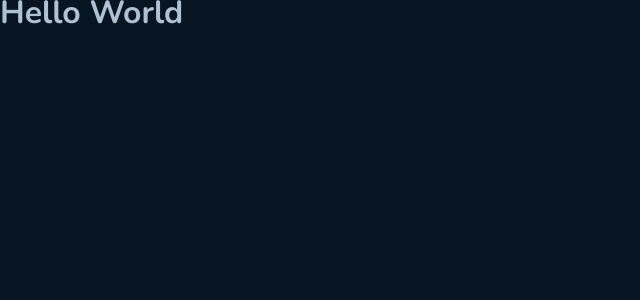
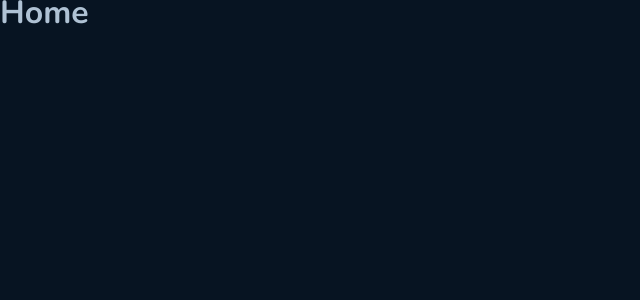
Before and after one commit to rodrigobruno/desafio-03-github-blog, a React (Vite) app: page / in a window 1280 px wide. Shown: the top 300 px of the page, without its empty margins (0-640 px from the left). Built offline with nearby package versions, Linux system fonts and the light colour scheme.

Commit message:
:wrench: chore: Configurando rotas

```diff
--- a/src/App.tsx
+++ b/src/App.tsx
@@ -1,13 +1,16 @@
 import { ThemeProvider } from 'styled-components'
 import { GlobalStyle } from './styles/global'
 import { defaultTheme } from './styles/themes/default'
+import { BrowserRouter } from 'react-router-dom'
+import { AppRouter } from './router'
 
 export function App() {
   return (
     <ThemeProvider theme={defaultTheme}>
       <GlobalStyle />
-
-      <h1>Hello World</h1>
+      <BrowserRouter>
+        <AppRouter />
+      </BrowserRouter>
     </ThemeProvider>
   )
 }
--- /dev/null
+++ b/src/pages/Home/index.tsx
@@ -0,0 +1,3 @@
+export function Home() {
+  return <h1>Home</h1>
+}
--- /dev/null
+++ b/src/pages/Post.tsx/index.tsx
@@ -0,0 +1,3 @@
+export function Post() {
+  return <h1>Post</h1>
+}
--- /dev/null
+++ b/src/router.tsx
@@ -0,0 +1,14 @@
+import { Route, Routes } from 'react-router-dom'
+import { Home } from './pages/Home'
+import { Post } from './pages/Post.tsx'
+
+export function AppRouter() {
+  return (
+    <Routes>
+      <Route path="/">
+        <Route index element={<Home />} />
+        <Route path="/post/:id" element={<Post />} />
+      </Route>
+    </Routes>
+  )
+}
```
